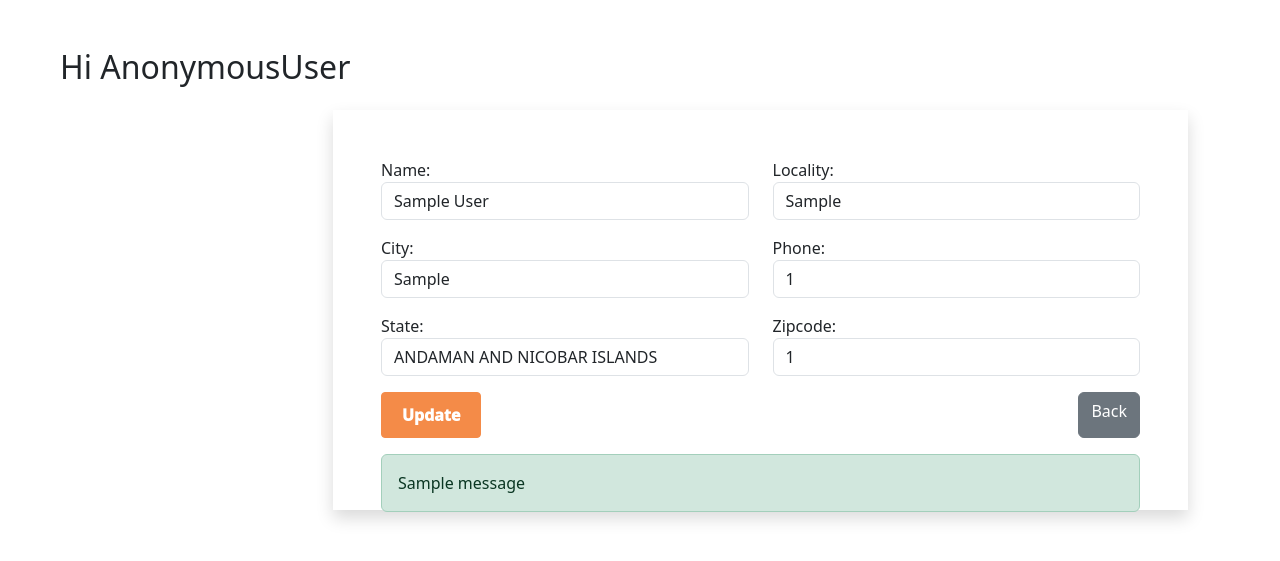
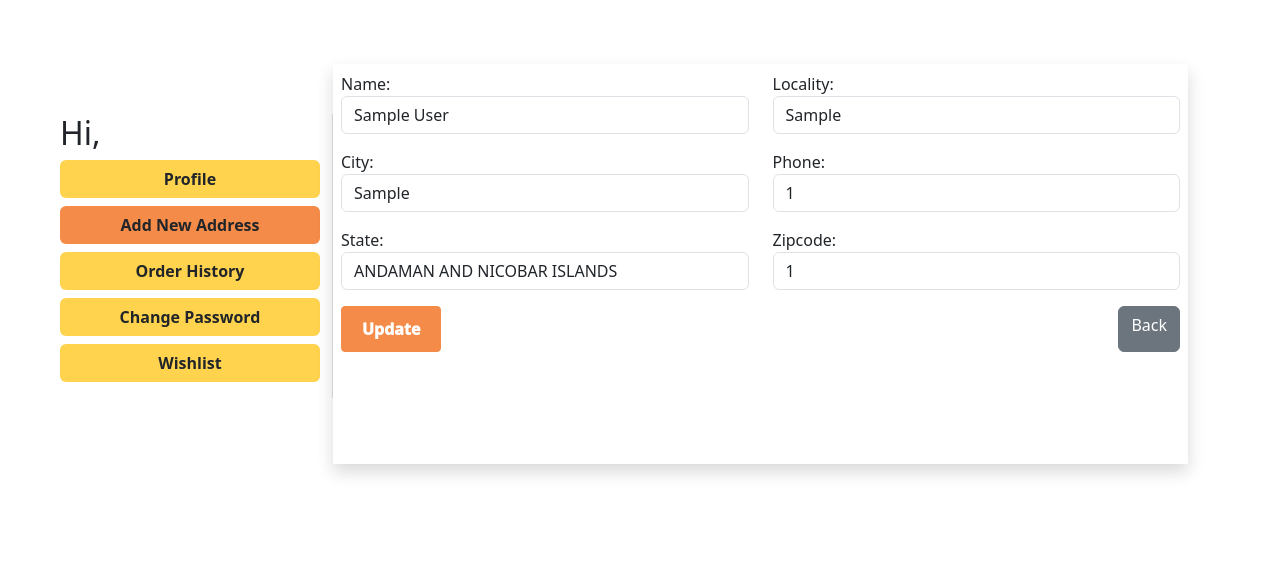
Before and after one commit to sreenath-pydev/PawsomePicks_E-com, a Django app: page /update_address/1/ in a window 1280 px wide. Shown: the part 132-693 px from the top of the page. Run offline with Django 5.2, Linux system fonts and the light colour scheme; tables that the repository leaves empty hold one stand-in row (values such as "Sample post"); one stand-in notice (Sample message) is shown; some libraries are stand-ins or nearby versions.

Commit message:
Enhanced address update page - Added sidebar with user navigation links (Profile, Add New Address, Order History, Change Password, Wishlist). - Updated user name display to remove numbers and apply capitalization using custom filters. - Integrated dynamic feedback message system with dismissible alerts. - Enhanced layout and form styling for address update section. - Improved overall user experience with responsive design changes.

```diff
--- a/Ecom_project/app/templates/app/update_address.html
+++ b/Ecom_project/app/templates/app/update_address.html
@@ -1,5 +1,6 @@
 {% extends "app/base.html" %}
 {% load static %}
+{% load custom_filters %}
 {% block title %}Update{% endblock title %}
 
 {% block main-content %}
@@ -7,8 +8,42 @@
 {% include 'app/navbar.html' %}
 <div class="container m-5 update_address">
     <div class="row">
-        <h2>Hi <span class="text-capitalize">{{ request.user }}</span></h2>
-        <div class="col-sm-9 offset-sm-3 mt-3 shadow p-5">
+         <!-- Sidebar Options -->
+         <div class="col-sm-3 border-end">
+            <!-- User Name -->
+          <h2>Hi, <span class="text-capitalize">{{ request.user.username|remove_numbers }}</span></h2>
+            <ul class="list-unstyled">
+                <li class="d-grid">
+                    <a href="{% url 'profile' %}" class="btn btn-profile mb-2"><b>Profile</b></a>
+                </li>
+                <li class="d-grid">
+                    <a class="btn btn-add-new1 mb-2" id="add-address-btn" onclick="toggleAddressForm();"><b>Add New Address</b></a>
+                </li>
+                <li class="d-grid">
+                    <a href="{% url 'order_success' %}" class="btn btn-orders mb-2"><b>Order History</b></a>
+                </li>
+                <li class="d-grid">
+                    <a href="{% url 'change_pwd' %}" class="btn btn-change-password mb-2"><b>Change Password</b></a>
+                </li>
+                <li class="d-grid">
+                    <a href="{% url 'wishlist' %}" class="btn btn-wishlist"><b>Wishlist</b></a>
+                </li>
+            </ul>
+        </div>
+
+        <div class="col-sm-9 mt-3 shadow p-2" >
+             <!-- Display Messages -->
+             {% if messages %}
+             <div id="message-container" class="position-absolute end-0 m-3" style="z-index: 1000;">
+                 {% for message in messages %}
+                     <div class="alert {% if message.tags %}alert-{{ message.tags }}{% else %}alert-info{% endif %} alert-dismissible fade show" style="width: 300px;" role="alert">
+                         {{ message }}
+                         <button type="button" class="btn-close" data-bs-dismiss="alert" aria-label="Close"></button>
+                     </div>
+                 {% endfor %}
+             </div>
+             {% endif %}
+             <!--Address Update form-->
             <form method="post" action="" novalidate>
                 {% csrf_token %}
 
@@ -44,31 +79,13 @@
                         <small class="text-danger">{{ form.zipcode.errors|striptags }}</small>
                     </div>
                 </div>
-
+                <!--button section-->
                 <div class="row mb-3">
                     <div class="col-md-12 d-flex justify-content-between">
                         <button type="submit" class="btn btn-update">Update</button>
                         <a href="{% url 'address' %}" class="btn btn-secondary">Back</a>
                     </div>
                 </div>
-
-                <!-- Non_field_error messages -->
-                {% if form.non_field_errors %}
-                <div class="alert alert-danger my-3">
-                    {% for error in form.non_field_errors %}
-                    <p>{{ error }}</p>
-                    {% endfor %}
-                </div>
-                {% endif %}
-
-                <!-- Error messages -->
-                {% if messages %}
-                {% for message in messages %}
-                <div class="alert alert-{{ message.tags }}" role="alert">
-                    {{ message }}
-                </div>
-                {% endfor %}
-                {% endif %}
             </form>
         </div>
     </div>
```
